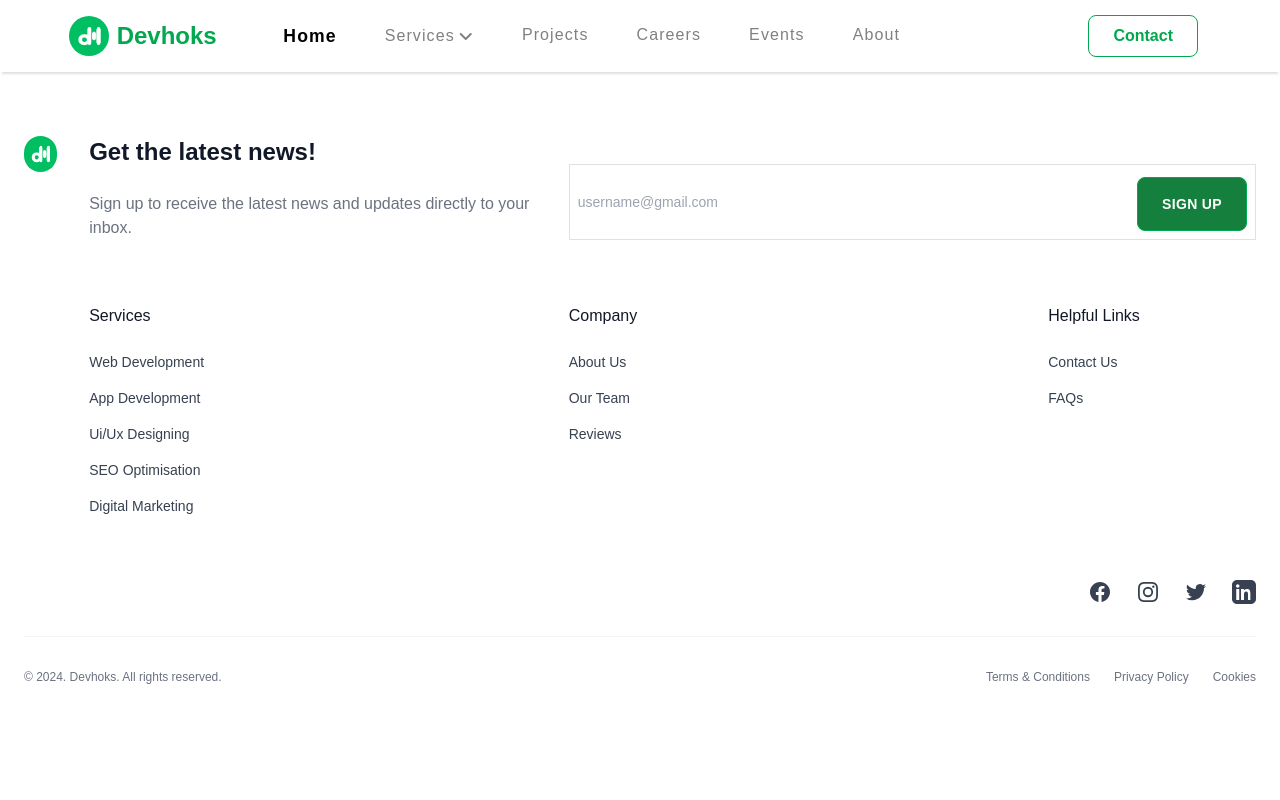
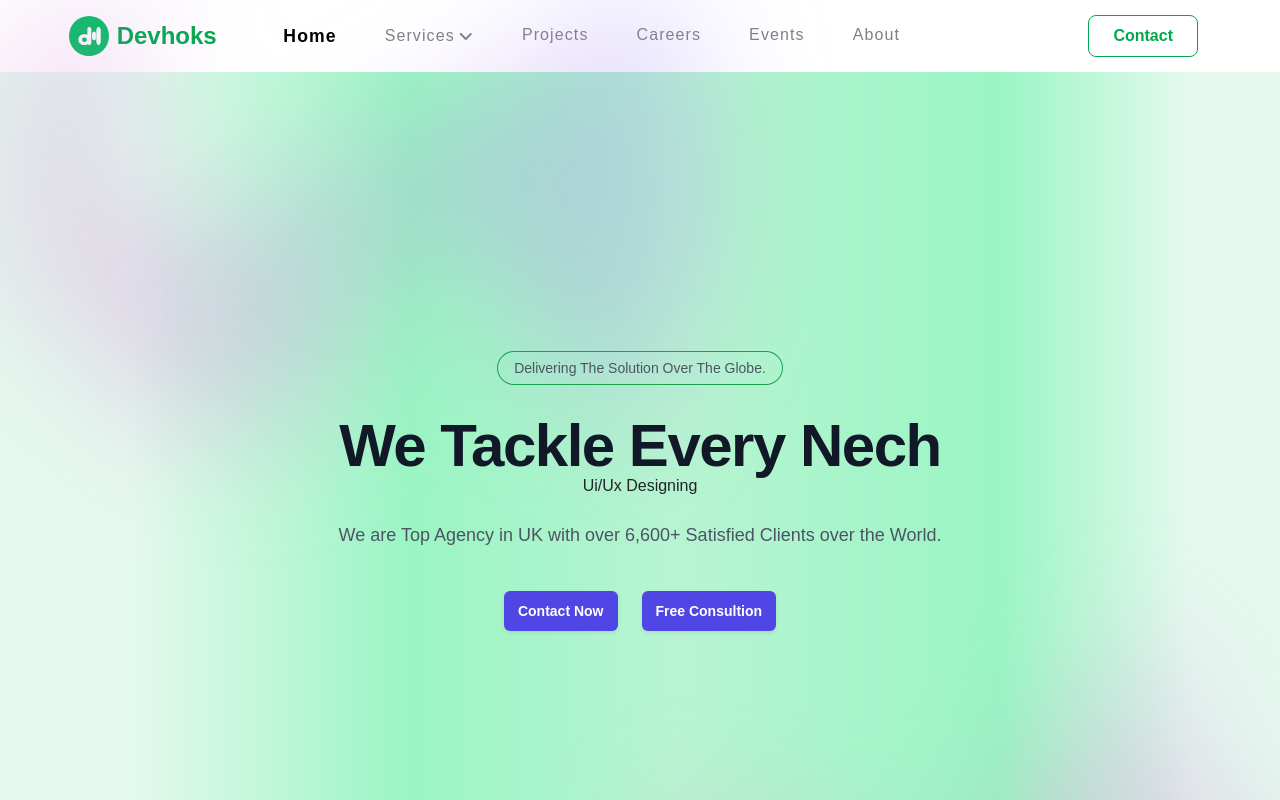
Before and after one commit to ABDULHAMEED-10/DevHooks, a React (Vite) app in the folder DevHoks/: page / in a window 1280 px wide. Shown: the top 800 px of the page. Built offline with nearby package versions, Linux system fonts and the light colour scheme.

Commit message:
landing page

```diff
--- a/DevHoks/package.json
+++ b/DevHoks/package.json
@@ -12,7 +12,7 @@
   "dependencies": {
     "react": "^18.3.1",
     "react-dom": "^18.3.1",
-    "react-helmet": "^6.1.0",
+    "react-helmet-async": "^2.0.5",
     "react-router-dom": "^6.26.2",
     "react-spinners": "^0.14.1"
   },
--- a/DevHoks/src/Components/Layout.jsx
+++ b/DevHoks/src/Components/Layout.jsx
@@ -4,7 +4,7 @@ import Navbar from "./Layout/Header/navbar";
 import React from "react";
 import PropTypes from "prop-types";
 import BeatLoader from "react-spinners/BeatLoader";
-const Layout = ({ children }) => {
+const Layout = ({children}) => {
   const [loading, setLoading] = React.useState(true);
 
   React.useEffect(() => {
@@ -13,7 +13,7 @@ const Layout = ({ children }) => {
     }, 2000);
 
     return () => clearTimeout(timer);
-  }, []);
+  }, [setLoading]);
 
   if (loading) {
     return (
@@ -34,11 +34,11 @@ const Layout = ({ children }) => {
   }
 
   return (
-    <>
+    <div>
       <Navbar />
       {children}
       <Footer />
-    </>
+    </div>
   );
 };
 
--- a/DevHoks/src/Components/Layout/Footer/footer.jsx
+++ b/DevHoks/src/Components/Layout/Footer/footer.jsx
@@ -1,7 +1,6 @@
 /* eslint-disable no-unused-vars */
 import "./footer.css";
 import React from "react";
-import logo from "/public/logo.png";
 import { Link } from "react-router-dom";
 const Footer = () => {
   return (
@@ -9,7 +8,7 @@ const Footer = () => {
       <div className="mx-auto max-w-screen-xl px-4 py-16 sm:px-6 lg:px-8">
         <div className="lg:flex lg:items-start lg:gap-8">
           <div className="text-teal-600 dark:text-teal-300">
-            <img className="h-8 rounded-full w-9 h-9" src={logo}></img>
+            <img className="h-8 rounded-full w-9 h-9" src='/logo.png'></img>
           </div>
 
           <div className="mt-8 grid grid-cols-2 gap-8 lg:mt-0 lg:grid-cols-5 lg:gap-y-16">
--- /dev/null
+++ b/DevHoks/src/Pages/Home/CSS/HeroSection.css
@@ -0,0 +1,4 @@
+.hero__section__wrapper{
+    background: rgb(229,249,239);
+    background: linear-gradient(90deg, rgba(229,249,239,1) 10%, rgba(154,245,195,1) 32%, rgba(184,244,210,1) 53%, rgba(154,245,195,1) 78%, rgba(229,249,239,1) 93%);
+}
--- /dev/null
+++ b/DevHoks/src/Pages/Home/HomeComponents/HeroSection.jsx
@@ -0,0 +1,86 @@
+// eslint-disable-next-line no-unused-vars
+import React from "react";
+import "./../CSS/heroSection.css";
+const names = [
+    'Web Development', 'App Development', 'Ui/Ux Designing', 'Graphic Designing', 'SEO Optimization', 'Digital Marketing'
+]
+
+const HeroSection = () => {
+    const [newName, setnewName] = React.useState("");
+
+    const shuffle = React.useCallback(() => {
+        const index = Math.floor(Math.random() * names.length);
+        setnewName(names[index]);
+    }, []);
+
+    React.useEffect(() => {
+        const intervalID = setInterval(shuffle, 2000);
+        return () => clearInterval(intervalID);
+    }, [shuffle]);
+    return (
+
+      <div className="hero__section__wrapper">
+          <div className="relative isolate px-6 pt-14 lg:px-8">
+        <div
+          aria-hidden="true"
+          className="absolute inset-x-0 -top-40 -z-10 transform-gpu overflow-hidden blur-3xl sm:-top-80"
+        >
+          <div
+            style={{
+              clipPath:
+                'polygon(74.1% 44.1%, 100% 61.6%, 97.5% 26.9%, 85.5% 0.1%, 80.7% 2%, 72.5% 32.5%, 60.2% 62.4%, 52.4% 68.1%, 47.5% 58.3%, 45.2% 34.5%, 27.5% 76.7%, 0.1% 64.9%, 17.9% 100%, 27.6% 76.8%, 76.1% 97.7%, 74.1% 44.1%)',
+            }}
+            className="relative left-[calc(50%-11rem)] aspect-[1155/678] w-[36.125rem] -translate-x-1/2 rotate-[30deg] bg-gradient-to-tr from-[#ff80b5] to-[#9089fc] opacity-30 sm:left-[calc(50%-30rem)] sm:w-[72.1875rem]"
+          />
+        </div>
+        <div className="mx-auto max-w-2xl py-32 sm:py-48 lg:py-56">
+          <div className="hidden sm:mb-8 sm:flex sm:justify-center">
+            <div className="relative rounded-full px-3 py-1 text-sm leading-6 text-gray-600 ring-1 ring-green-600 hover:ring-green-800">
+              Delivering The Solution Over The Globe.{' '}
+
+            </div>
+          </div>
+          <div className="text-center">
+            <h1 className="text-4xl font-bold tracking-tight text-gray-900 sm:text-6xl">
+            We Tackle Every Nech
+                        </h1>
+                        <h1 className="animated__words">
+                            {newName}
+                        </h1>
+            <p className="mt-6 text-lg leading-8 text-gray-600">
+            We are Top Agency in UK with over 6,600+ Satisfied Clients over the World.
+            </p>
+            <div className="mt-10 flex items-center justify-center gap-x-6">
+              <a
+                href="#"
+                className="rounded-md bg-indigo-600 px-3.5 py-2.5 text-sm font-semibold text-white shadow-sm hover:bg-indigo-500 focus-visible:outline focus-visible:outline-2 focus-visible:outline-offset-2 focus-visible:outline-indigo-600"
+              >
+                Contact Now
+              </a>
+              <a
+                href="#"
+                className="rounded-md bg-indigo-600 px-3.5 py-2.5 text-sm font-semibold text-white shadow-sm hover:bg-indigo-500 focus-visible:outline focus-visible:outline-2 focus-visible:outline-offset-2 focus-visible:outline-indigo-600"
+              >
+                Free Consultion
+              </a>
+            </div>
+          </div>
+        </div>
+        <div
+          aria-hidden="true"
+          className="absolute inset-x-0 top-[calc(100%-13rem)] -z-10 transform-gpu overflow-hidden blur-3xl sm:top-[calc(100%-30rem)]"
+        >
+          <div
+            style={{
+              clipPath:
+                'polygon(74.1% 44.1%, 100% 61.6%, 97.5% 26.9%, 85.5% 0.1%, 80.7% 2%, 72.5% 32.5%, 60.2% 62.4%, 52.4% 68.1%, 47.5% 58.3%, 45.2% 34.5%, 27.5% 76.7%, 0.1% 64.9%, 17.9% 100%, 27.6% 76.8%, 76.1% 97.7%, 74.1% 44.1%)',
+            }}
+            className="relative left-[calc(50%+3rem)] aspect-[1155/678] w-[36.125rem] -translate-x-1/2 bg-gradient-to-tr from-[#ff80b5] to-[#9089fc] opacity-30 sm:left-[calc(50%+36rem)] sm:w-[72.1875rem]"
+          />
+        </div>
+      </div>
+    </div>
+  );
+};
+
+export default HeroSection;
--- a/DevHoks/src/Pages/Home/home.jsx
+++ b/DevHoks/src/Pages/Home/home.jsx
@@ -2,14 +2,15 @@
 import Layout from '../../Components/Layout';
 import React from 'react'
 import MetaData from '../../Components/MataData';
+import HeroSection from './HomeComponents/HeroSection';
 const Home = () => {
     return (
-        <>
+        <div>
         <MetaData title="Home" />
         <Layout>
-
+           <HeroSection />
         </Layout>
-        </>
+        </div>
     );
 };
 
```
Also changed, not shown: 1 other file (tests, documents, lock files or other folders).
